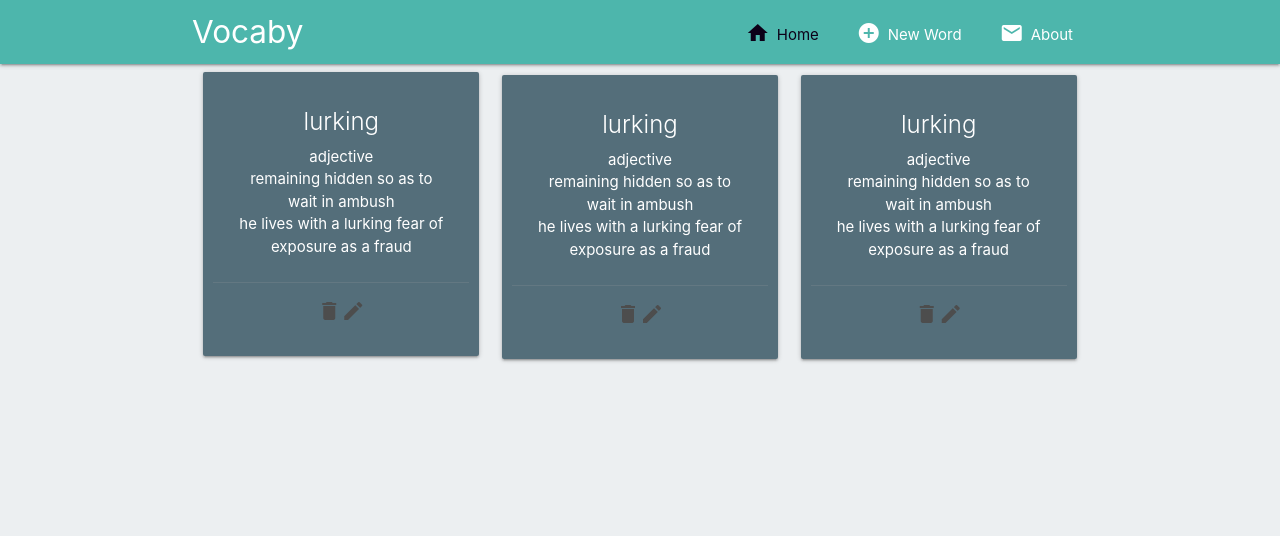
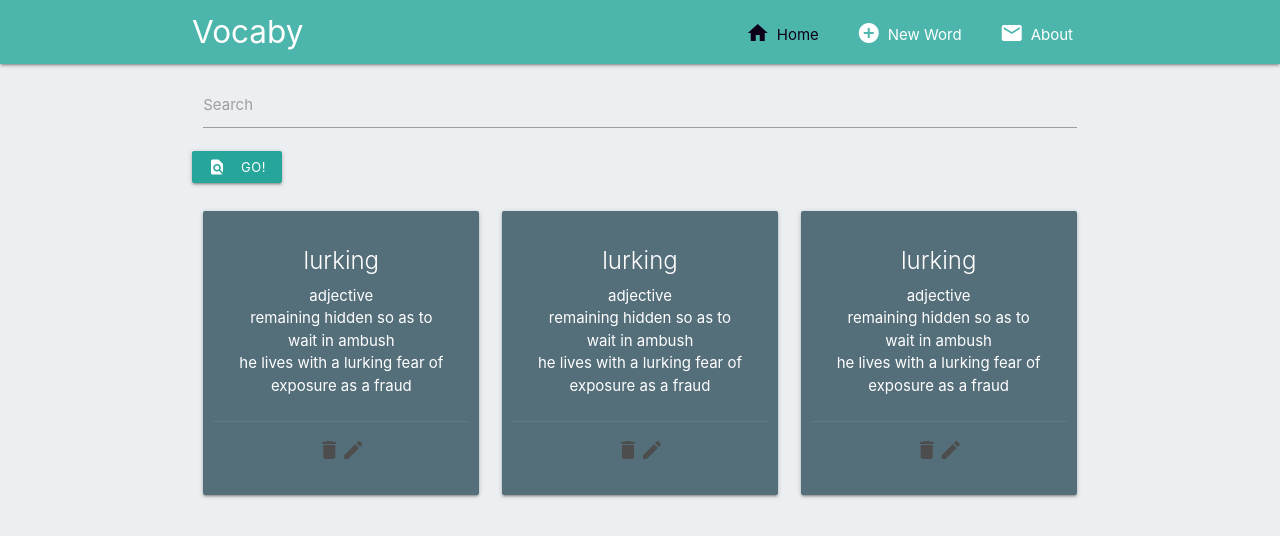
Before and after one commit to AbdulBasit313/React-Vocablulary-App, a React (Create React App) app: page / in a window 1280 px wide. Shown: the top 536 px of the page. Built offline with nearby package versions, Linux system fonts and the light colour scheme.

Commit message:
added search form

```diff
--- a/src/App.js
+++ b/src/App.js
@@ -8,6 +8,7 @@ import uuid from 'uuid/v4';
 import 'materialize-css/dist/css/materialize.min.css'
 import M from 'materialize-css/dist/js/materialize.min.js'
 import Navbar from './components/layout/Navbar';
+import Search from './components/Search';
 
 class App extends Component {
    constructor(props) {
@@ -27,6 +28,13 @@ class App extends Component {
       })
    }
 
+   searchWords = () => {
+      console.log('clicked')
+      this.setState({
+         // words
+      })
+   }
+
    removeWord = (id) => {
       const words = this.state.words.filter(word => word.id !== id)
       this.setState({ words: words })
@@ -36,6 +44,7 @@ class App extends Component {
       return (
          <div>
             <Navbar />
+            {this.state.words.length > 0 && <Search searchWords={this.searchWords} />}
             <Switch>
                <Route
                   exact path='/'
--- /dev/null
+++ b/src/components/Search.js
@@ -0,0 +1,38 @@
+import React, { Component } from 'react'
+
+class Search extends Component {
+   state = {
+      text: ''
+   }
+
+   onChangeText = (e) => this.setState({ [e.target.name]: e.target.value })
+
+   submitForm = (e) => {
+      e.preventDefault()
+      this.props.searchWords(this.state.text)
+      this.setState({ text: '' })
+   }
+
+   render() {
+      return (
+         <div className='container'>
+            <form onSubmit={this.submitForm}>
+               <div className="row">
+                  <div className="input-field col s12">
+                     <input
+                        className='validate'
+                        type="text" name='text' id='text'
+                        onChange={this.onChangeText}
+                        value={this.state.text}
+                     />
+                     <label htmlFor="text">Search</label>
+                  </div>
+                  <button className="waves-effect waves-light btn-small"><i className="material-icons left">find_in_page</i>Go!</button>
+               </div>
+            </form>
+         </div>
+      )
+   }
+}
+
+export default Search
```
